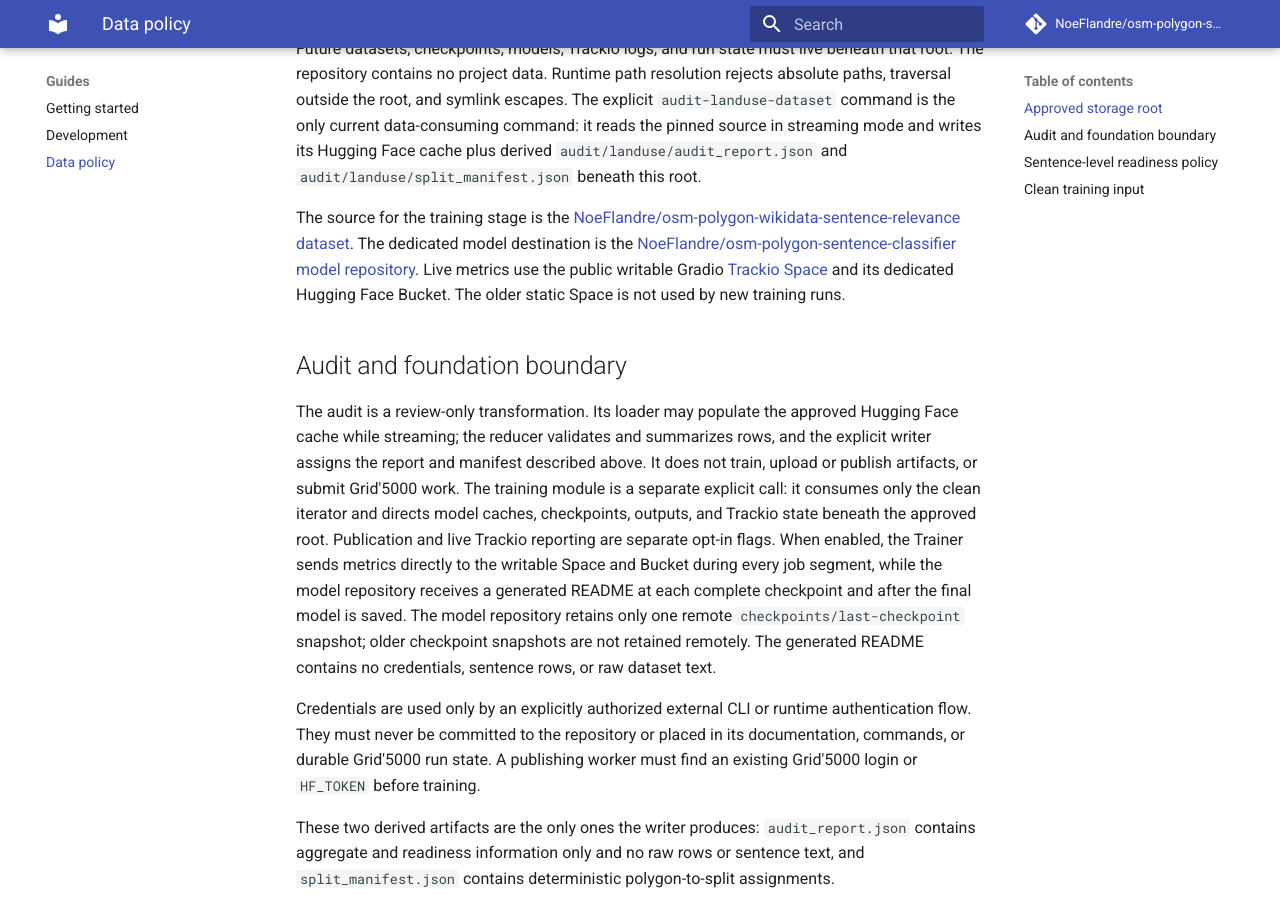
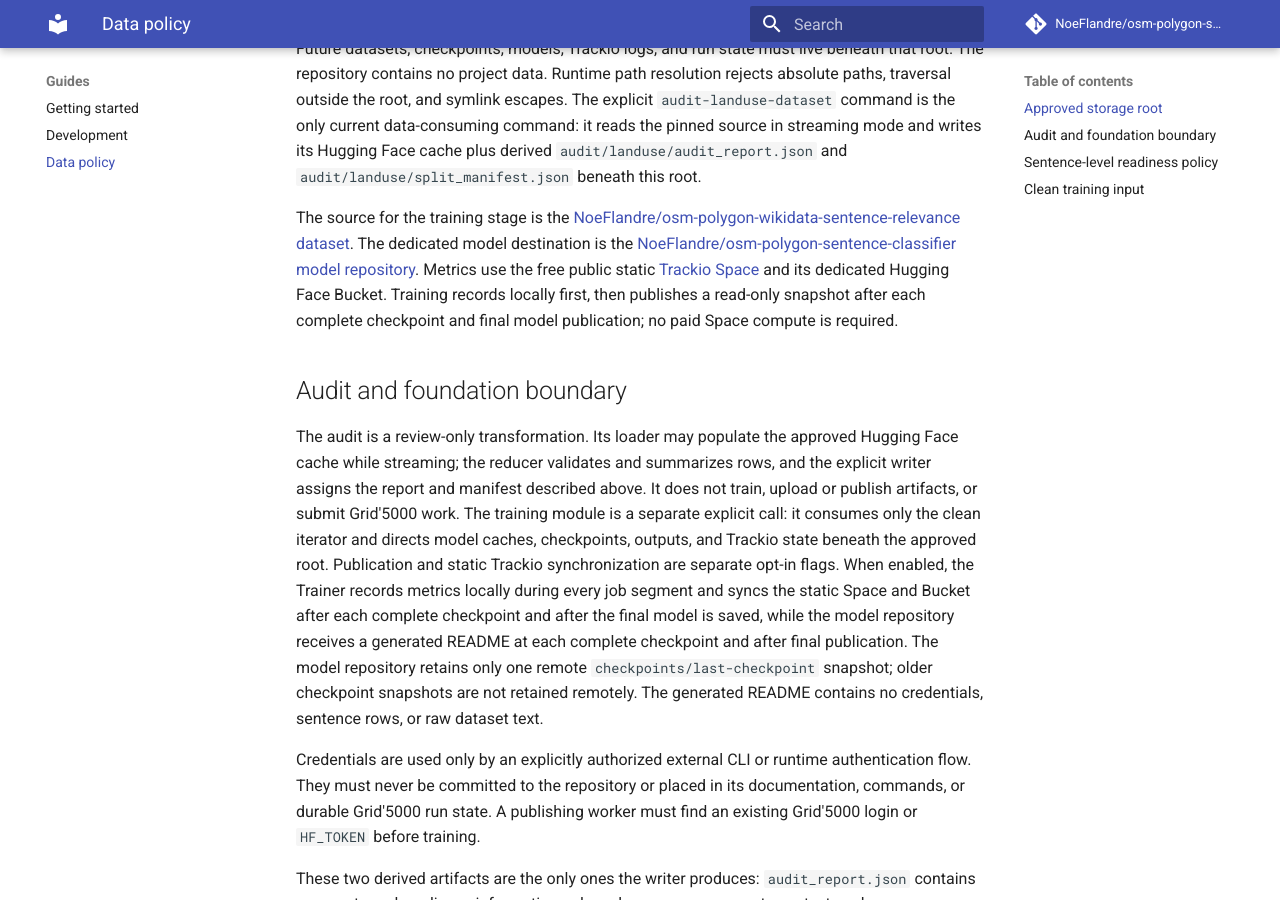
Before and after one commit to NoeFlandre/osm-polygon-sentence-classifier, an MkDocs documentation site: the page built from docs/guides/data-policy.md, in a window 1280 px wide and 900 px high, scrolled down 326 px. Built offline with MkDocs 1.6.1 and Material for MkDocs 9.7.7, drawn with Linux system fonts in a browser that asks for light colours; comment, search, counter and statistics services are not loaded.

Commit message:
fix: publish free static Trackio snapshots

```diff
--- a/docs/guides/data-policy.md
+++ b/docs/guides/data-policy.md
@@ -18,10 +18,11 @@
 [NoeFlandre/osm-polygon-wikidata-sentence-relevance dataset](https://huggingface.co/datasets/NoeFlandre/osm-polygon-wikidata-sentence-relevance).
 The dedicated model destination is the
 [NoeFlandre/osm-polygon-sentence-classifier model repository](https://huggingface.co/NoeFlandre/osm-polygon-sentence-classifier).
-Live metrics use the public writable Gradio
-[Trackio Space](https://huggingface.co/spaces/NoeFlandre/osm-polygon-sentence-classifier-trackio-live)
-and its dedicated Hugging Face Bucket. The older static Space is not used by
-new training runs.
+Metrics use the free public static
+[Trackio Space](https://huggingface.co/spaces/NoeFlandre/osm-polygon-sentence-classifier-trackio)
+and its dedicated Hugging Face Bucket. Training records locally first, then
+publishes a read-only snapshot after each complete checkpoint and final model
+publication; no paid Space compute is required.
 
 ## Audit and foundation boundary
 
@@ -31,11 +32,12 @@
 described above. It does not train, upload or publish artifacts, or submit
 Grid'5000 work. The training module is a separate explicit call: it consumes
 only the clean iterator and directs model caches, checkpoints, outputs, and
-Trackio state beneath the approved root. Publication and live Trackio reporting
-are separate opt-in flags. When enabled, the Trainer sends metrics directly to
-the writable Space and Bucket during every job segment, while the model
-repository receives a generated README at each complete checkpoint and after
-the final model is saved. The model repository retains only one remote
+Trackio state beneath the approved root. Publication and static Trackio
+synchronization are separate opt-in flags. When enabled, the Trainer records
+metrics locally during every job segment and syncs the static Space and Bucket
+after each complete checkpoint and after the final model is saved, while the
+model repository receives a generated README at each complete checkpoint and
+after final publication. The model repository retains only one remote
 `checkpoints/last-checkpoint` snapshot; older checkpoint snapshots are not
 retained remotely. The generated README contains no credentials, sentence
 rows, or raw dataset text.
```
Also changed, not shown: README.md (+5 -3 lines), docs/architecture/overview.md (+10 -9 lines), docs/guides/getting-started.md (+5 -4 lines), docs/reference/grid5000-operator.md (+5 -4 lines), docs/superpowers/plans/2026-08-06-trackio-model-card.md (+19 -18 lines), 9 other files.
